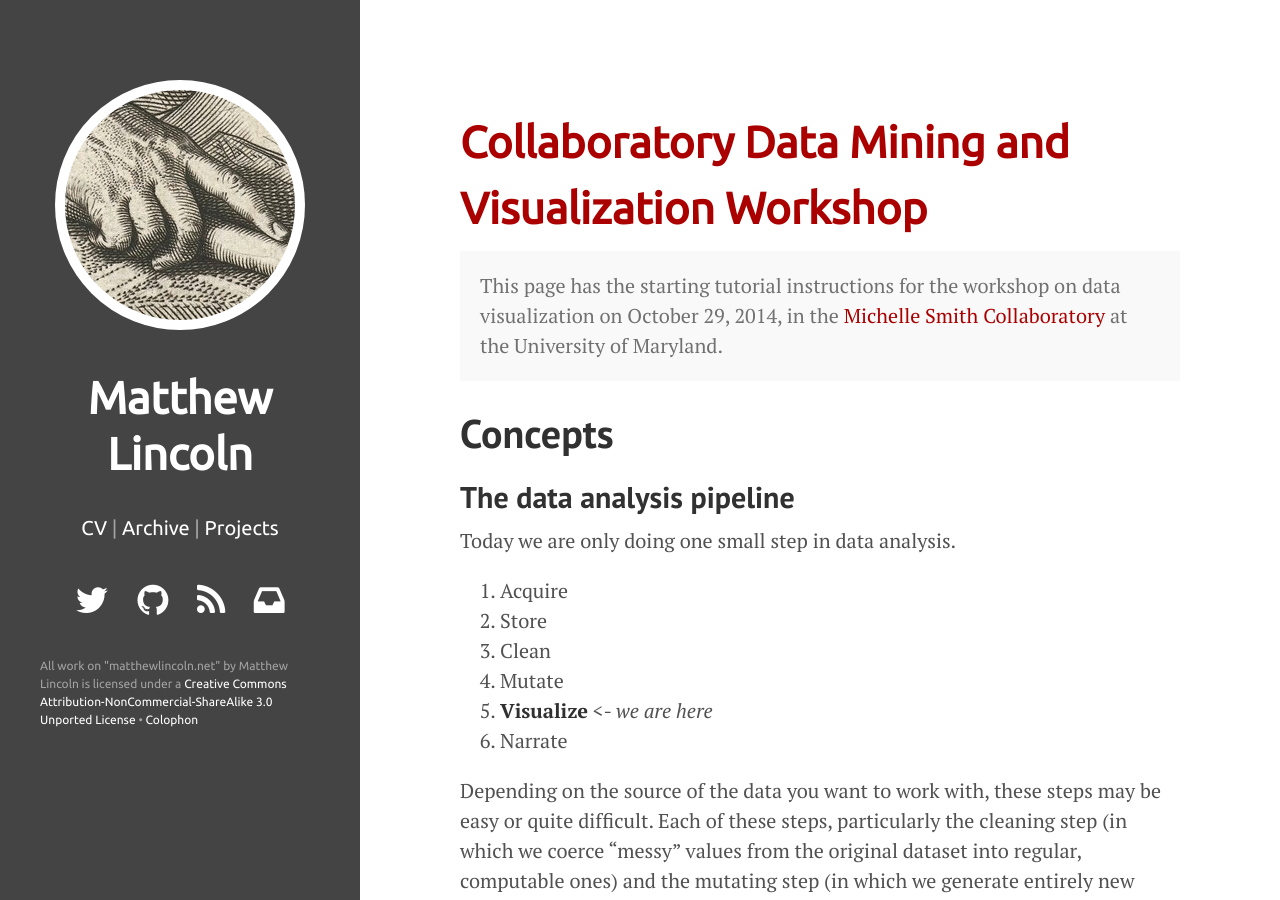
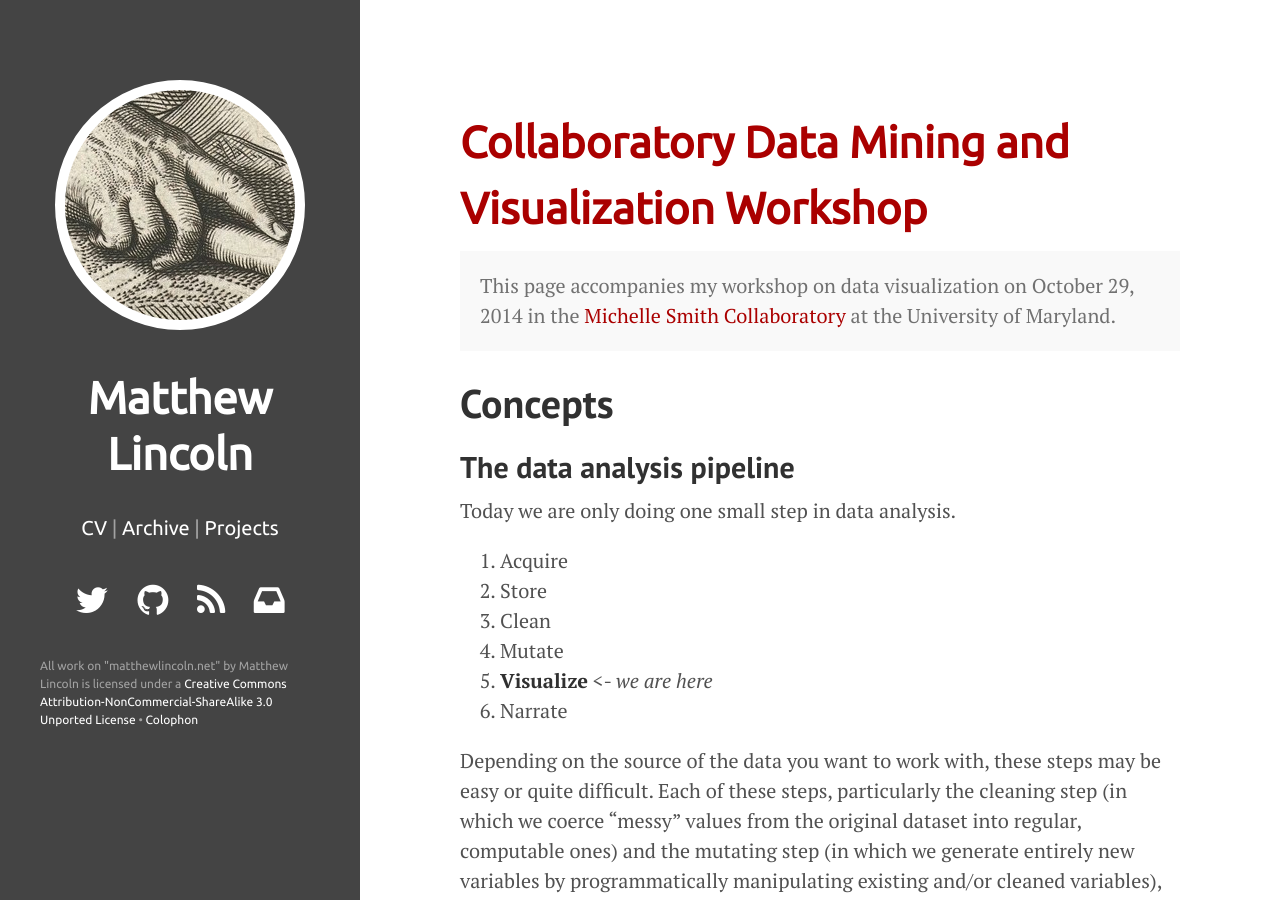
Before and after one commit to mdlincoln/mdlincoln.github.io, a Jekyll site: the page built from pages/plotly.md, in a window 1280 px wide and 900 px high. Built offline with Jekyll 4.4.1, drawn with Linux system fonts in a browser that asks for light colours; nearby versions of some CDN libraries.

Commit message:
revised aside

```diff
--- a/pages/plotly.md
+++ b/pages/plotly.md
@@ -7,7 +7,7 @@ show_title: yes
 redirect_from: /plotly/
 ---
 
-<aside>This page has the starting tutorial instructions for the workshop on data visualization on October 29, 2014, in the <a href="http://michellesmithcollaboratory.umd.edu/event/data-mining-and-visualization-workshop-matthew-lincoln">Michelle Smith Collaboratory</a> at the University of Maryland.</aside>
+<aside>This page accompanies my workshop on data visualization on October 29, 2014 in the <a href="http://michellesmithcollaboratory.umd.edu/event/data-mining-and-visualization-workshop-matthew-lincoln">Michelle Smith Collaboratory</a> at the University of Maryland.</aside>
 
 # Concepts
 
```
